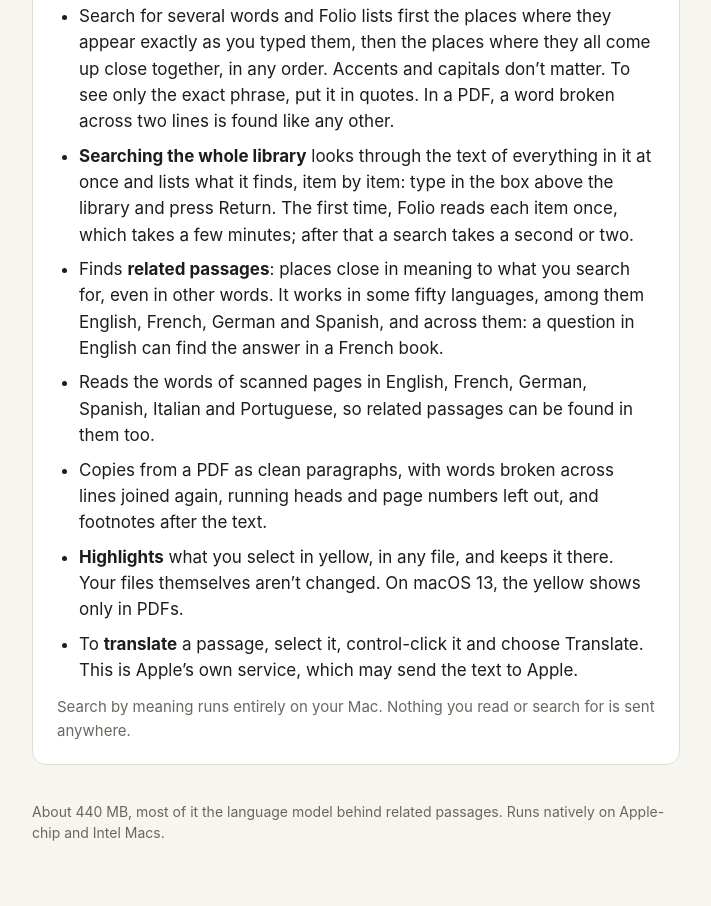
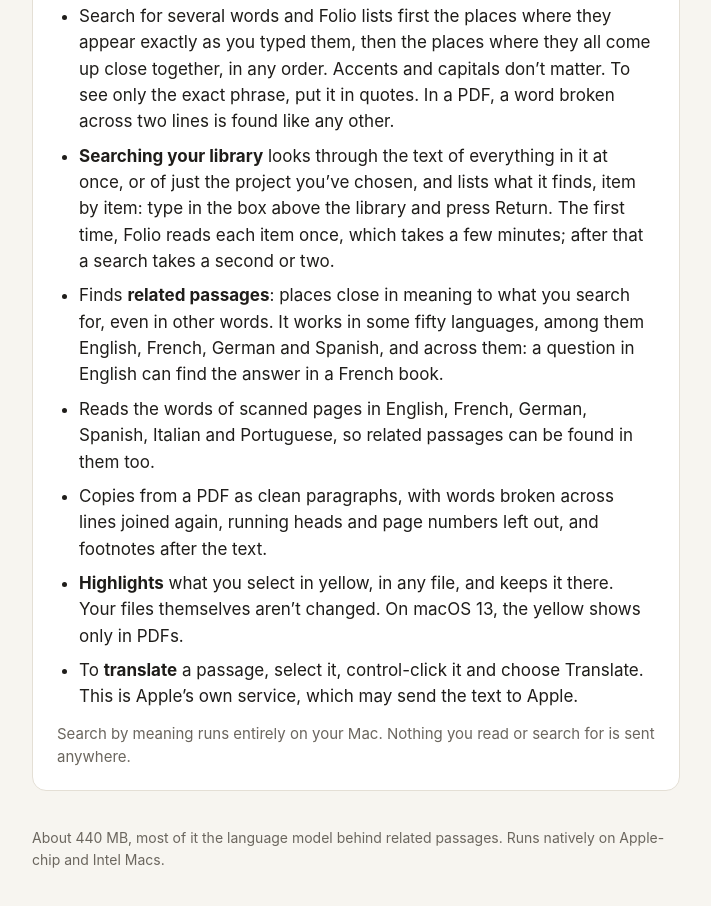
Before and after one commit to hdfinder-tech/folio-download, a plain HTML site: page index.html in a window 1280 px wide. Shown: the part 848-1754 px from the top of the page, without its empty margins (284-995 px from the left). Drawn offline with Linux system fonts and the light colour scheme; no server answers.

Commit message:
The download page: a search can cover the library or one project

```diff
--- a/index.html
+++ b/index.html
@@ -68,7 +68,7 @@
       <li>Reads PDFs, EPUBs and Word documents, and reopens each where you left off.</li>
       <li>Keeps your files in <b>projects</b>: choose one above the library and you see only its items, and search only them. An item can be in several projects, and stays in your library.</li>
       <li>Search for several words and Folio lists first the places where they appear exactly as you typed them, then the places where they all come up close together, in any order. Accents and capitals don’t matter. To see only the exact phrase, put it in quotes. In a PDF, a word broken across two lines is found like any other.</li>
-      <li><b>Searching the whole library</b> looks through the text of everything in it at once and lists what it finds, item by item: type in the box above the library and press Return. The first time, Folio reads each item once, which takes a few minutes; after that a search takes a second or two.</li>
+      <li><b>Searching your library</b> looks through the text of everything in it at once, or of just the project you’ve chosen, and lists what it finds, item by item: type in the box above the library and press Return. The first time, Folio reads each item once, which takes a few minutes; after that a search takes a second or two.</li>
       <li>Finds <b>related passages</b>: places close in meaning to what you search for, even in other words. It works in some fifty languages, among them English, French, German and Spanish, and across them: a question in English can find the answer in a French book.</li>
       <li>Reads the words of scanned pages in English, French, German, Spanish, Italian and Portuguese, so related passages can be found in them too.</li>
       <li>Copies from a PDF as clean paragraphs, with words broken across lines joined again, running heads and page numbers left out, and footnotes after the text.</li>
```
